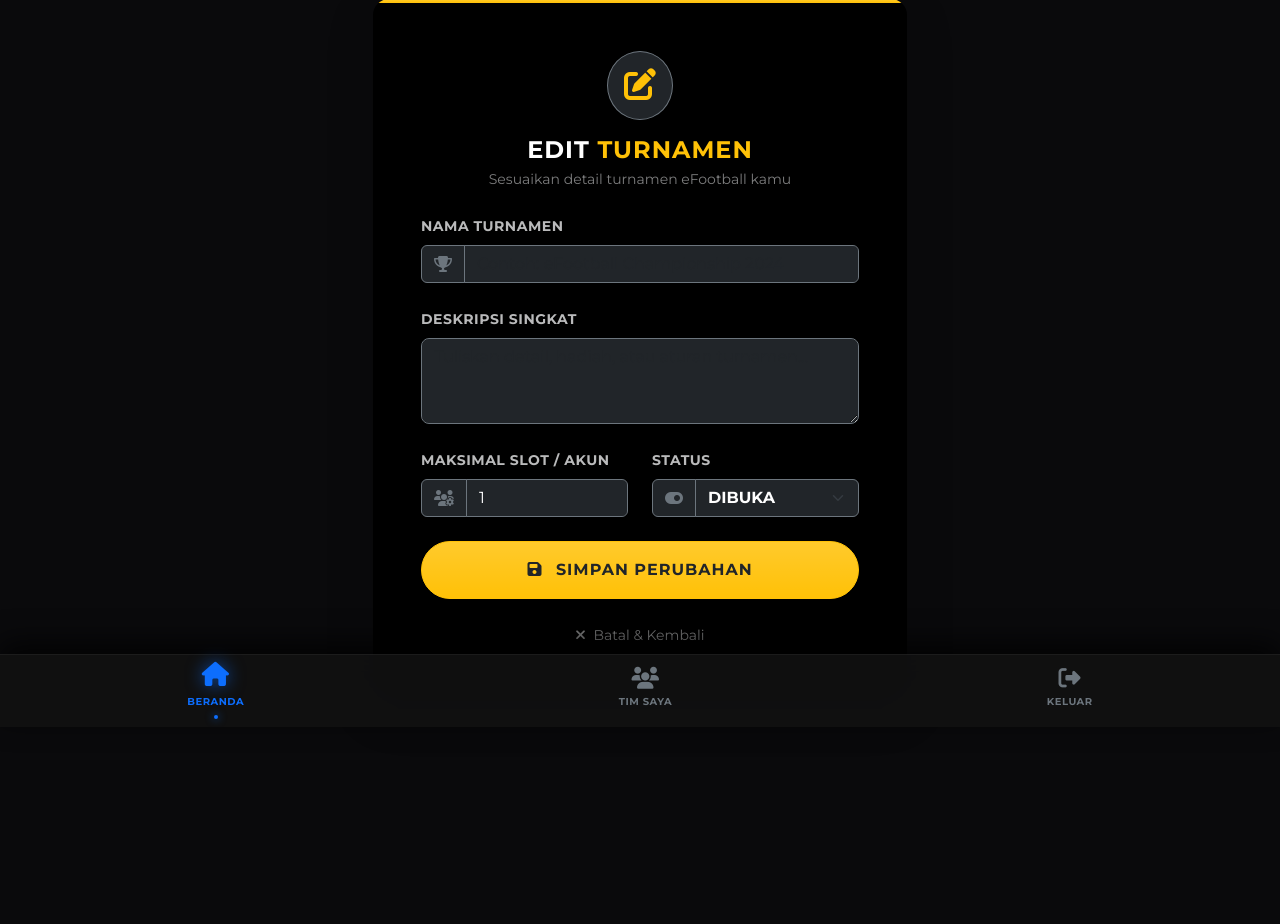
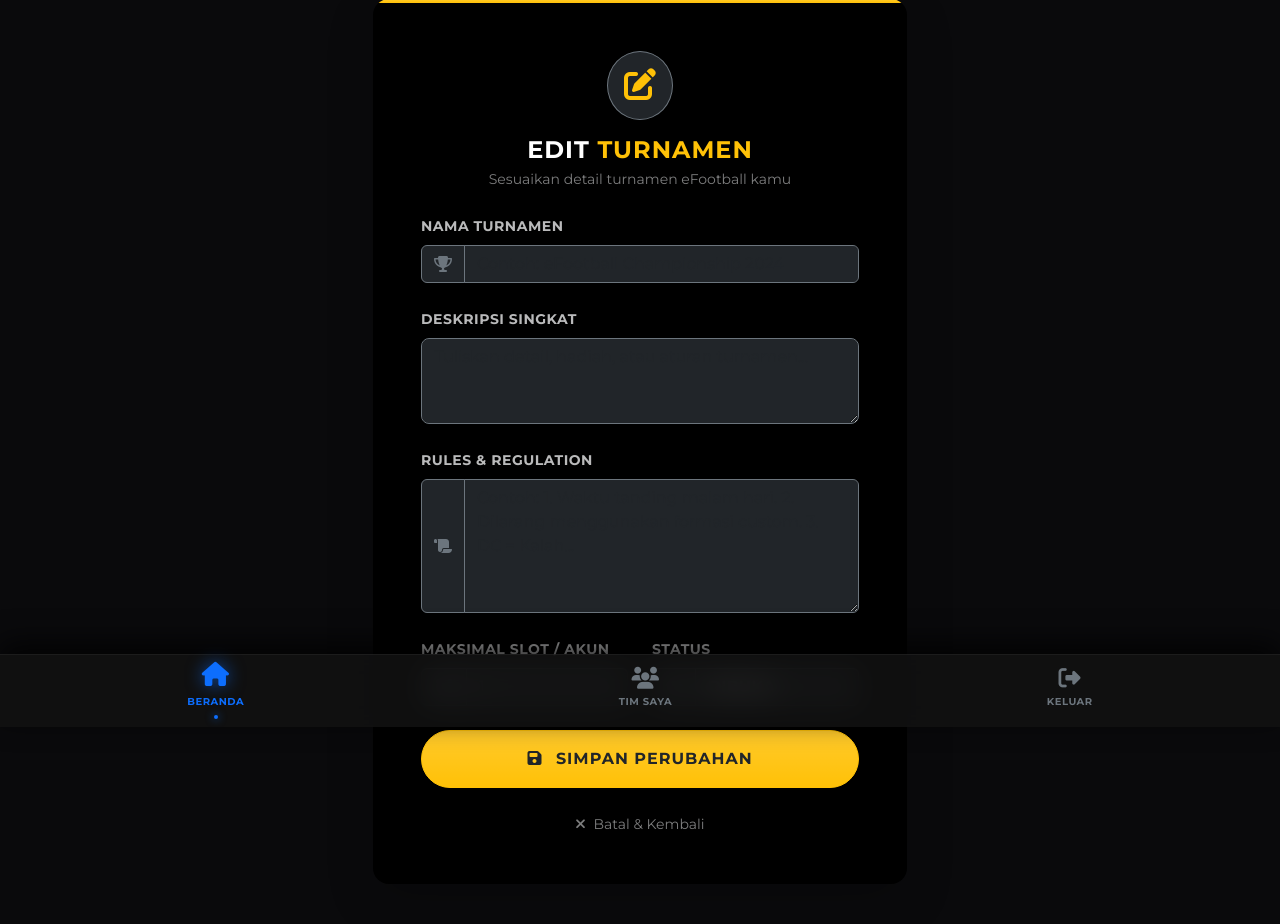
Before and after one commit to FadhilahAkbar/pendaftaran-efootball-mobile, a CodeIgniter 4 app: the page made by app/Views/admin/edit_tournament.php in a window 1280 px wide. Shown: the part 73-997 px from the top of the page. Before the commit the page ends 796 px from the top, so only its background shows below. Run offline with PHP 8.4 and a stand-in for CodeIgniter, Linux system fonts and the light colour scheme; the template is opened without the code that fills it, so the values that code supplies are empty; some libraries are stand-ins or nearby versions.

Commit message:
+ Menambahkan Rules dan Regulasi Tournament

```diff
--- a/app/Controllers/Admin.php
+++ b/app/Controllers/Admin.php
@@ -27,7 +27,8 @@ class Admin extends BaseController
             'name' => $this->request->getPost('name'),
             'description' => $this->request->getPost('description'),
             'status'      => $this->request->getPost('status'),
-            'max_slots'   => $this->request->getPost('max_slots')
+            'max_slots'   => $this->request->getPost('max_slots'),
+            'rules' => $this->request->getPost('rules')
         ];
 
 
@@ -96,7 +97,8 @@ class Admin extends BaseController
             'name'        => $this->request->getPost('name'),
             'description' => $this->request->getPost('description'),
             'status'      => $this->request->getPost('status'),
-            'max_slots'   => $this->request->getPost('max_slots')
+            'max_slots'   => $this->request->getPost('max_slots'),
+            'rules' => $this->request->getPost('rules'),
         ];
 
         $tournamentModel->update($id, $data);
--- a/app/Models/TournamentModel.php
+++ b/app/Models/TournamentModel.php
@@ -12,7 +12,7 @@ class TournamentModel extends Model
     protected $returnType       = 'array';
     protected $useSoftDeletes   = false;
     protected $protectFields    = true;
-    protected $allowedFields    = ['name', 'description', 'status', 'max_slots'];
+    protected $allowedFields = ['name', 'description', 'status', 'max_slots', 'rules'];
 
     protected bool $allowEmptyInserts = false;
     protected bool $updateOnlyChanged = true;
--- a/app/Views/admin/edit_tournament.php
+++ b/app/Views/admin/edit_tournament.php
@@ -29,6 +29,14 @@
                             <label class="form-label text-light opacity-75 small fw-bold text-uppercase" style="letter-spacing: 0.5px;">Deskripsi Singkat</label>
                             <textarea class="form-control bg-dark text-white border-secondary rounded-3" name="description" rows="3" placeholder="Tuliskan detail, hadiah, atau aturan turnamen..." required><?= esc($turnamen['description']); ?></textarea>
                         </div>
+
+                        <div class="mb-4">
+    <label for="rules" class="form-label text-light opacity-75 small fw-bold text-uppercase" style="letter-spacing: 0.5px;">Rules & Regulation</label>
+    <div class="input-group shadow-sm">
+        <span class="input-group-text bg-dark border-secondary text-secondary"><i class="fas fa-scroll"></i></span>
+        <textarea class="form-control bg-dark text-white border-secondary rounded-end" id="rules" name="rules" rows="5" placeholder="Contoh: 1. Waktu tanding malam hari. 2. Dilarang menggunakan formasi custom. 3. DC = Kalah..." required><?= isset($turnamen) ? esc($turnamen['rules']) : ''; ?></textarea>
+    </div>
+</div>
 
                         <div class="row mb-4">
                             <div class="col-md-6 mb-4 mb-md-0">
```
Also changed, not shown: app/Views/admin/create_tournament.php (+8 -0 lines), app/Views/turnamen/daftar.php (+17 -0 lines).
